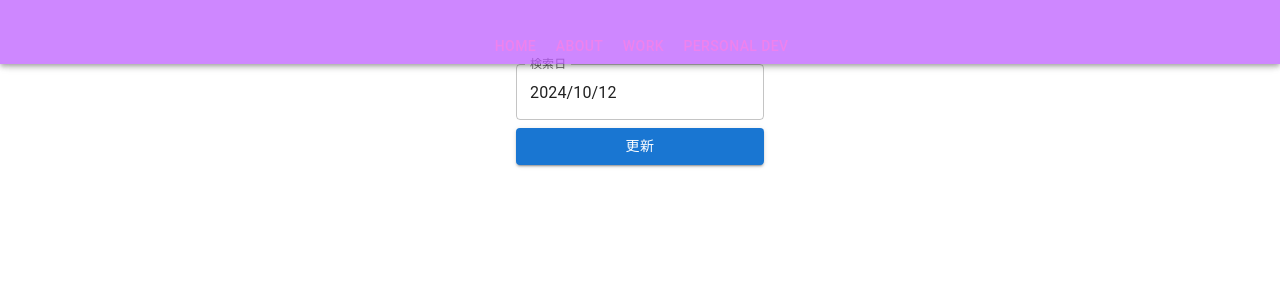
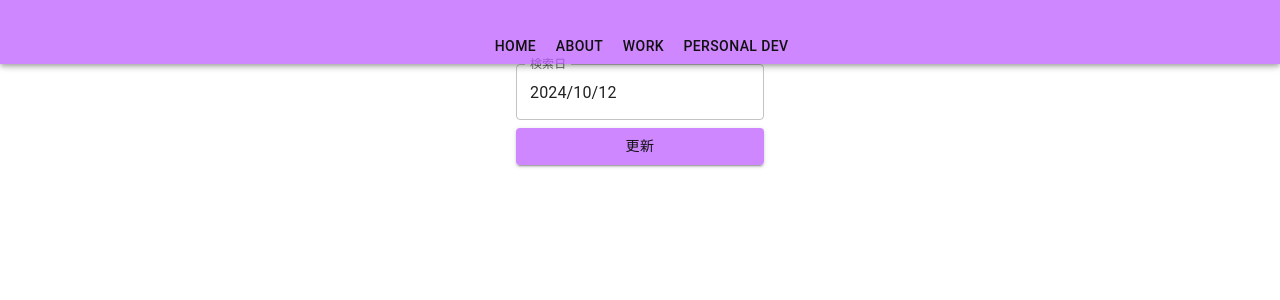
Before and after one commit to ykhotate/react, a React (Vite) app: page /react/radio-program-guide in a window 1280 px wide. Shown: the top 300 px of the page. Built offline with nearby package versions, Linux system fonts and the light colour scheme.

Commit message:
Fix: MUIのTheme設定方法を変更

```diff
--- a/src/components/Header.tsx
+++ b/src/components/Header.tsx
@@ -6,13 +6,12 @@ import { HOME_URL } from '@/consts';
 import { styled } from '@mui/material/styles';
 
 const CustomAppBar = styled(AppBar)({
-	position: 'fixed',
-	color: 'violet'
+	position: 'fixed'
 }) as typeof AppBar;
 
 const Header = () => {
 	return (
-		<CustomAppBar color="violet" sx={{ width: '100%' }}>
+		<CustomAppBar color="primary" sx={{ width: '100%' }}>
 			<Toolbar
 				sx={{
 					height: '100%',
--- a/src/features/original-mui-theme.ts
+++ b/src/features/original-mui-theme.ts
@@ -1,27 +1,27 @@
 import { alpha, createTheme, getContrastRatio } from '@mui/material';
 
-declare module '@mui/material/styles' {
-	interface Palette {
-		violet: Palette['primary'];
-	}
+// declare module '@mui/material/styles' {
+// 	interface Palette {
+// 		violet: Palette['primary'];
+// 	}
 
-	interface PaletteOptions {
-		violet?: PaletteOptions['primary'];
-	}
-}
+// 	interface PaletteOptions {
+// 		violet?: PaletteOptions['primary'];
+// 	}
+// }
 
-declare module '@mui/material/AppBar' {
-	interface AppBarPropsColorOverrides {
-		violet: true;
-	}
-}
+// declare module '@mui/material/AppBar' {
+// 	interface AppBarPropsColorOverrides {
+// 		violet: true;
+// 	}
+// }
 
 const violetBase = '#BA55FF';
 const violetMain = alpha(violetBase, 0.7);
 
 export const theme = createTheme({
 	palette: {
-		violet: {
+		primary: {
 			main: violetMain,
 			light: alpha(violetBase, 0.5),
 			dark: alpha(violetBase, 0.9),
```
